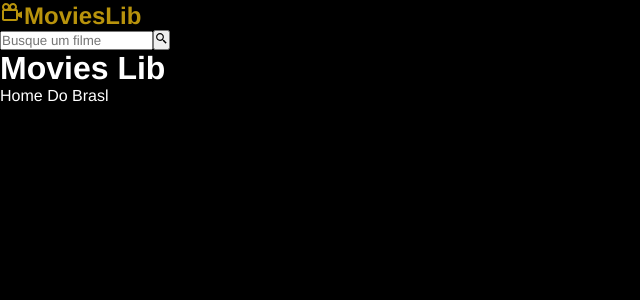
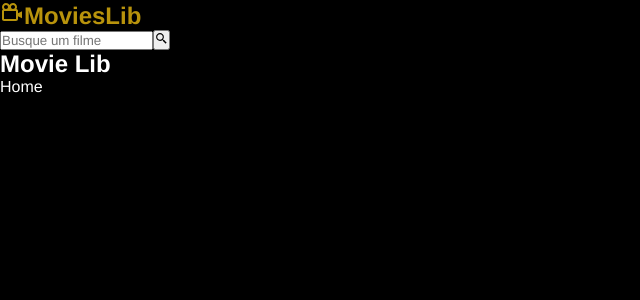
Before and after one commit to Matheuz233/FilmExplorer, a React (Vite) app: page / in a window 1280 px wide. Shown: the top 300 px of the page, without its empty margins (0-640 px from the left). Built offline with nearby package versions, Linux system fonts and the light colour scheme.

Commit message:
🐛Correção de Erro

```diff
--- a/src/App.jsx
+++ b/src/App.jsx
@@ -7,13 +7,13 @@ import './App.css';
 function App() {
 
   return (
-    <>
+    <div className='App'>
+      <Navbar />
 
-      <Navbar />
-      <h1>Movies Lib</h1>
+      <h2>Movie Lib</h2>
+      <Outlet />
 
-      <Outlet />
-    </>
+    </div>
   )
 }
 
--- a/src/pages/Home.jsx
+++ b/src/pages/Home.jsx
@@ -1,7 +1,11 @@
+import { useState, useEffect } from "react";
+
+const moviesURL = import.meta.VITE_API;
+const apiKey = import.meta.VITE_API_KEY;
+
 const Home = () => {
-    return (
-        <div>Home Do Brasl</div>
-    )
+    console.log(moviesURL, apiKey);
+    return <div>Home</div>;
 }
 
-export default Home
+export default Home;
--- a/src/pages/Search.jsx
+++ b/src/pages/Search.jsx
@@ -1,6 +1,6 @@
 const Search = () => {
     return (
-        <div>Home</div>
+        <div>Search</div>
     )
 }
 
```
